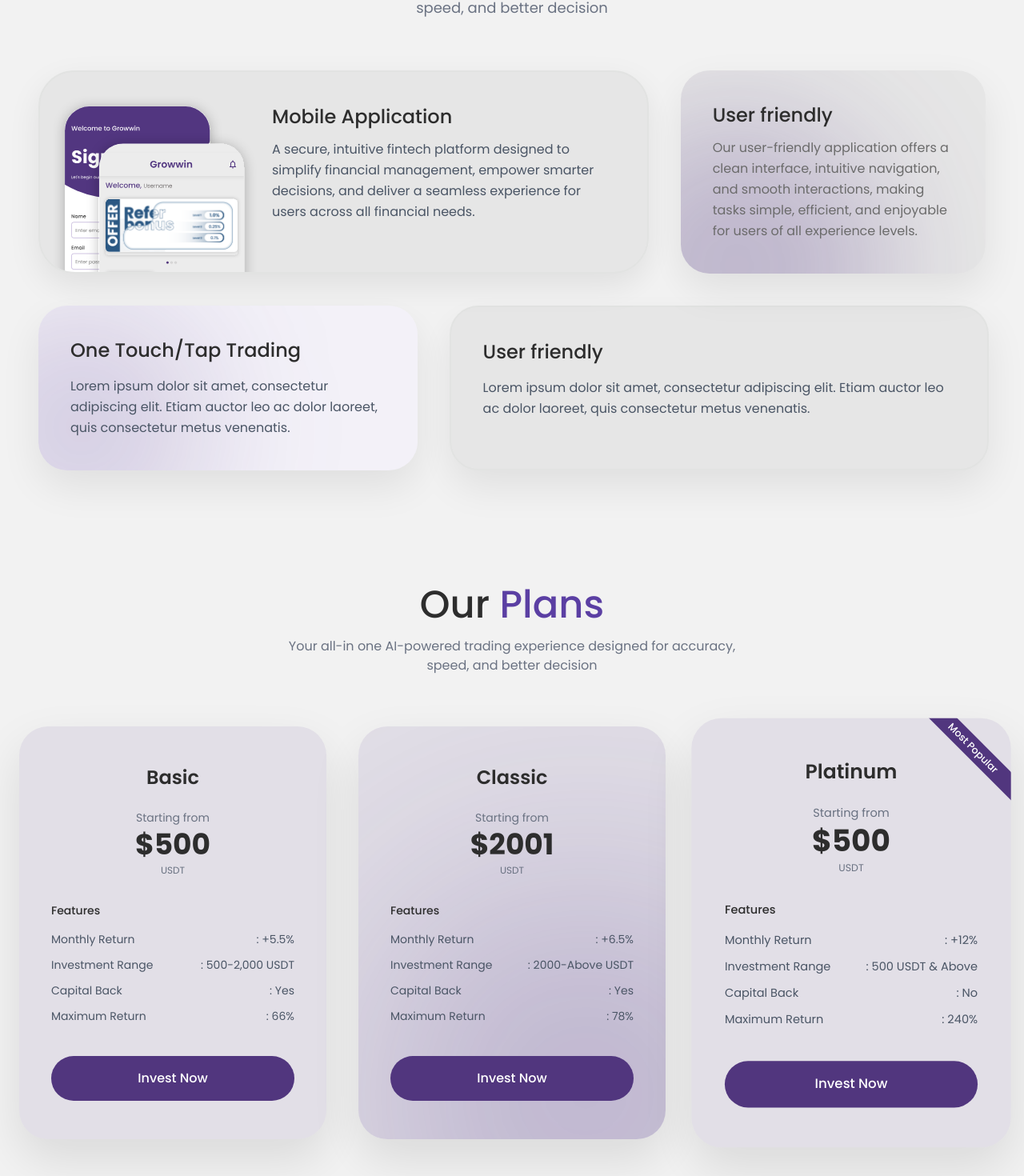
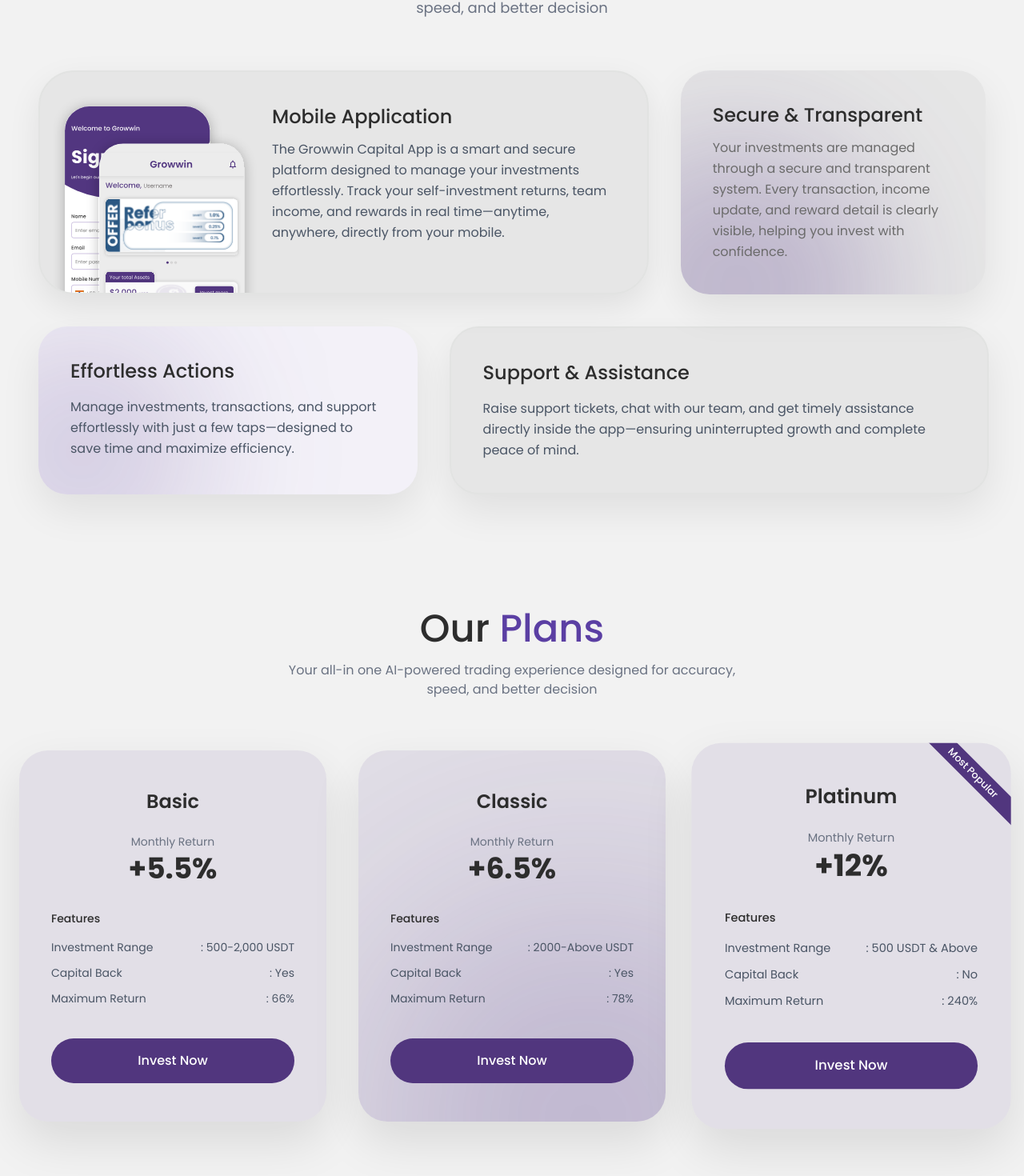
Before and after one commit to Lakshya77089/Growwin, a React (Vite) app: page / in a window 1280 px wide. Shown: the part 1919-3389 px from the top of the page at 80% size. Built offline with nearby package versions, Linux system fonts and the light colour scheme.

Commit message:
Card changes

```diff
--- a/src/components/cards/PlanCard.tsx
+++ b/src/components/cards/PlanCard.tsx
@@ -63,11 +63,11 @@ const PlanCard = ({
 
         {/* Price */}
         <div className="text-center mb-8">
-          <p className="text-sm text-gray-500 mb-1">Starting from</p>
+          <p className="text-sm text-gray-500 mb-1">Monthly Return</p>
           <p className="text-4xl font-[var(--font-poppins)] font-bold text-[#2D2D2D]">
-            ${price}
+            {price}
           </p>
-          <p className="text-xs text-gray-500 mt-1">USDT</p>
+          {/* <p className="text-xs text-gray-500 mt-1">USDT</p> */}
         </div>
 
         {/* Features */}
--- a/src/components/cards/PlansSection.tsx
+++ b/src/components/cards/PlansSection.tsx
@@ -4,21 +4,21 @@ interface PlansSectionProps {
   hideHeader?: boolean;
 }
 const premiumPlanFeatures = [
-  { label: "Monthly Return", value: "+12%" },
+  // { label: "Monthly Return", value: "+12%" },
   { label: "Investment Range", value: "500 USDT & Above" },
   { label: "Capital Back", value: "No" },
   // { label: "Bi-Weekly Return", value: "6%" },
   { label: "Maximum Return", value: "240%" },
 ];
 const basicPlanFeatures = [
-  { label: "Monthly Return", value: "+5.5%" },
+  // { label: "Monthly Return", value: "+5.5%" },
   { label: "Investment Range", value: "500-2,000 USDT" },
   { label: "Capital Back", value: "Yes" },
   // { label: "Bi-Weekly Return", value: "2.75%" },
   { label: "Maximum Return", value: "66%" },
 ];
 const classicPlanFeatures = [
-  { label: "Monthly Return", value: "+6.5%" },
+  // { label: "Monthly Return", value: "+6.5%" },
   { label: "Investment Range", value: "2000-Above USDT" },
   { label: "Capital Back", value: "Yes" },
   // { label: "Bi-Weekly Return", value: "3.25%" },
@@ -44,9 +44,9 @@ const PlansSection = ({ hideHeader = false }: PlansSectionProps) => {
         )}
 
         <div className="grid grid-cols-1 md:grid-cols-3 gap-10">
-          <PlanCard title="Basic" price="500" features={basicPlanFeatures}/>
-          <PlanCard title="Classic" price="2001"  variant="gradient" features={classicPlanFeatures}/>
-          <PlanCard title="Platinum" price="500" popular features={premiumPlanFeatures}/>
+          <PlanCard title="Basic" price="+5.5%" features={basicPlanFeatures}/>
+          <PlanCard title="Classic" price="+6.5%"  variant="gradient" features={classicPlanFeatures}/>
+          <PlanCard title="Platinum" price="+12%" popular features={premiumPlanFeatures}/>
         </div>
 
       </div>
--- a/src/components/cards/TopFeatureCards.tsx
+++ b/src/components/cards/TopFeatureCards.tsx
@@ -23,9 +23,10 @@ const TopFeatureCards = () => {
               </h3>
 
               <p className="text-gray-600 font-[var(--font-poppins)]  font-regular text-base leading-relaxed max-w-xl">
-                A secure, intuitive fintech platform designed to simplify
-                financial management, empower smarter decisions, and deliver a
-                seamless experience for users across all financial needs.
+                The Growwin Capital App is a smart and secure platform designed
+                to manage your investments effortlessly. Track your
+                self-investment returns, team income, and rewards in real
+                time—anytime, anywhere, directly from your mobile.
               </p>
 
               {/* <div className="mt-6 text-sm text-gray-500 font-[var(--font-poppins)]  font-regular">
@@ -61,13 +62,13 @@ const TopFeatureCards = () => {
             />
             {/* CONTENT */}
             <h3 className="relative z-10 text-2xl font-[var(--font-poppins)] font-medium text-[#2D2D2D] mb-3">
-              User friendly
+              Secure & Transparent
             </h3>
 
             <p className="relative z-10 text-[#6b6b6b] font-[var(--font-poppins)] text-base leading-relaxed max-w-md">
-              Our user-friendly application offers a clean interface, intuitive
-              navigation, and smooth interactions, making tasks simple,
-              efficient, and enjoyable for users of all experience levels.
+              Your investments are managed through a secure and transparent
+              system. Every transaction, income update, and reward detail is
+              clearly visible, helping you invest with confidence.
             </p>
           </div>
         </div>
@@ -81,24 +82,25 @@ const TopFeatureCards = () => {
 
             {/* CONTENT */}
             <h3 className="relative z-10 text-2xl font-[var(--font-poppins)] font-medium text-[#2D2D2D] mb-4">
-              One Touch/Tap Trading
+              Effortless Actions
             </h3>
 
             <p className="relative z-10 text-gray-600 font-[var(--font-poppins)] text-base leading-relaxed">
-              Lorem ipsum dolor sit amet, consectetur adipiscing elit. Etiam
-              auctor leo ac dolor laoreet, quis consectetur metus venenatis.
+              Manage investments, transactions, and support effortlessly with
+              just a few taps—designed to save time and maximize efficiency.
             </p>
           </div>
 
           {/* BOTTOM RIGHT – 70% */}
           <div className="rounded-[36px] border-2 border-[#e2e3e2] p-10 bg-[#e6e6e6] shadow-[0_20px_50px_rgba(0,0,0,0.08)]">
             <h3 className="text-2xl font-[var(--font-poppins)]  font-medium text-[#2D2D2D] mb-4">
-              User friendly
+              Support & Assistance
             </h3>
 
             <p className="text-gray-600 font-[var(--font-poppins)]  font-regular text-base leading-relaxed">
-              Lorem ipsum dolor sit amet, consectetur adipiscing elit. Etiam
-              auctor leo ac dolor laoreet, quis consectetur metus venenatis.
+              Raise support tickets, chat with our team, and get timely
+              assistance directly inside the app—ensuring uninterrupted growth
+              and complete peace of mind.
             </p>
           </div>
         </div>
--- a/src/components/common/Footer.tsx
+++ b/src/components/common/Footer.tsx
@@ -79,33 +79,39 @@ const Footer = () => {
                 Contact Info
               </h4> */}
               <ul className="space-y-4 text-sm ">
-                <li className="flex items-center gap-3">
+                <a
+                  href="https://site.growwincapital.com/help"
+                  className="block"
+                >
+                  <li className="flex items-center gap-3 cursor-pointer">
                     <div className="border-1 rounded-full w-9 h-9 flex items-center justify-center">
                       <img src={FaPhoneAlt} alt="Phone" />
                     </div>
+
                     <div className="flex flex-col">
-                    <span className="font-[var(--font-poppins)]  font-medium">
+                      <span className="font-[var(--font-poppins)] font-medium">
                         Ticket Support
                       </span>
-                    {/* <span className="font-[var(--font-poppins)]  font-medium">
-                      +91 XXXXXXXXXX
-                    </span> */}
                     </div>
                   </li>
+                </a>
 
                 {/* <li className="flex items-center gap-3"> */}
                 {/* <img src={FaPhoneAlt} alt="Phone" /> */}
 
                 {/* </li> */}
-                <li className="flex items-center gap-3">
+                <a href="mailto:info@growwincapital.com" className="block">
+                  <li className="flex items-center gap-3 cursor-pointer">
                     <div className="border-1 rounded-full w-9 h-9 flex items-center justify-center">
                       <img src={FaEnvelope} alt="Email" />
                     </div>
 
-                  <span className="font-[var(--font-poppins)]  font-medium">
+                    <span className="font-[var(--font-poppins)] font-medium">
                       info@growwincapital.com
                     </span>
                   </li>
+                </a>
+
                 {/* <li className="flex items-center gap-3">
                   <div className="border-1 rounded-full w-9 h-9 flex items-center justify-center">
                   <img src={FaMapMarkerAlt} alt="Location" />
```
Lines whose indentation alone changed are shown as unchanged.
